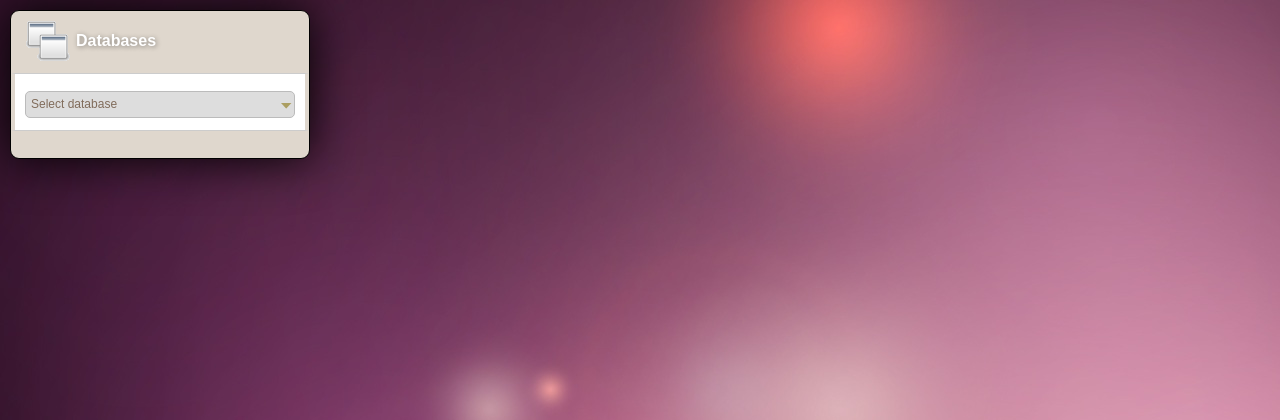
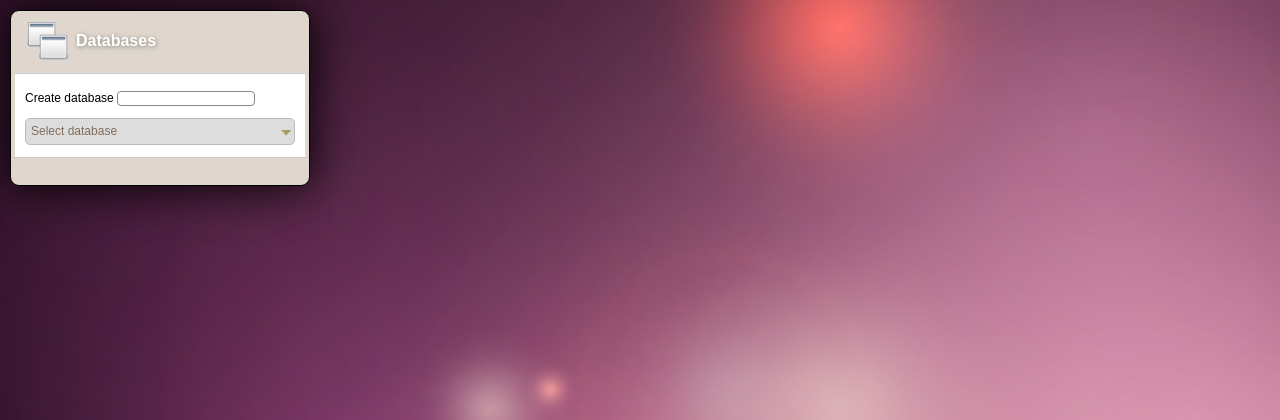
Before and after one commit to meachamrob/openSqlAdmin, a PHP site: page / in a window 1280 px wide. Shown: the top 420 px of the page. Run offline with PHP 8.4, Linux system fonts and the light colour scheme; some libraries are stand-ins or nearby versions.

Commit message:
Add create database

```diff
--- a/css/admin.css.php
+++ b/css/admin.css.php
@@ -3,6 +3,9 @@
 ?>
 ._selected_{
     border-right:2px solid #000;
+}
+.row {
+    white-space:nowrap;
 }
 #col-left{
     float:left;
--- a/index.php
+++ b/index.php
@@ -47,15 +47,17 @@
             <div class="sidebox">
                 <div class="boxhead"><h2><div class="show_titre"><?=_SQL_DATABASES_NAMES?></div><div id="sql_databaseName_loading"></div></h2></div>
                 <div class="boxbody">
+                    <p>
+                        <div class="row">
+                            <?=_SQL_CREATE_DATABASE?> <input type="text" maxsize="32" id="sql_databaseName_new" name="_sql_[database][name]" />
+                        </div>
+                    </p>
                     <dl class="dropdown">
                         <dt><a href="#"><span>Select database</span></a></dt>
                         <dd>
                             <ul id="sql_databasesNames"></ul>
                         </dd>
                     </dl>
-                    <!--
-                    <?=_SQL_NEW_DATABASE_NAME?><input type="text" maxsize="32" id="sql_databaseName_new" name="_sql_[database][name]" />
-                    -->
                 </div>
                 <div class="boxfooter"><h2></h2></div>
             </div>
@@ -70,6 +72,16 @@
 
         <script type="text/javascript">
 
+            var _box_tables = '';
+
+            _box_tables += '<div class="sidebox">';
+            _box_tables += '  <div class="boxhead"><h2><div class="show_titre"><div id="sql_databaseName"></div><div id="sql_tablesNames_loading"></div></h2></div>';
+            _box_tables += '  <div class="boxbody">';
+            _box_tables += '    <p><ul></ul></p>';
+            _box_tables += '  </div>';
+            _box_tables += '  <div class="boxfooter"><h2></h2></div>';
+            _box_tables += '</div>';
+
             $(document).ready(function() {
                 dspDatabases();
             });
@@ -83,22 +95,46 @@
                 var _index  = $("#sql_databasesNames li").index(this);
                 var _value  = $(this).html();
 
-                var _html = '';
-
-                _html += '<div class="sidebox">';
-                _html += '  <div class="boxhead"><h2><div class="show_titre"><div id="sql_databaseName"></div><div id="sql_tablesNames_loading"></div></h2></div>';
-                _html += '  <div class="boxbody">';
-                _html += '    <ul></ul>';
-                _html += '  </div>';
-                _html += '  <div class="boxfooter"><h2></h2></div>';
-                _html += '</div>';
-
-                $('#sql_tablesNames').html(_html);
+                $('#sql_tablesNames').html(_box_tables);
 
                 $('#sql_databaseName').html(_value);
                 dspTables(_value);
                 dspFormCreateTable(_value);
+            });
 
+            /* ============================================================================= */
+            /* --- CREATE DATABASE : If the user change the database name in the "input" --- */
+            /* ============================================================================= */
+
+            $('#sql_databaseName_new').live("change", function()
+            {
+                var _value = $('#sql_databaseName_new').val();
+
+                // stop form from submitting normally
+
+                //event.preventDefault();
+
+                if (confirm("Create database \""+_value+"\" ?"))
+                {
+
+                    $('#sql_tablesNames').html(_box_tables);
+
+                    $("#sql_databaseName").html(_value);
+
+                    $("#sql_databaseName_new").attr('value','');
+
+                    $.ajax({
+                        type: "POST",
+                        url: "js/create_database.php",
+                        data: "dirConfigs=<?=_DIR_CONFIGS?>&database_name="+_value,
+                        success: function(msg,text){
+                            dspDatabases();
+                            dspTables(_value);
+                            dspFormCreateTable(_value);
+                            alert(msg);
+                        }
+                    });
+                }
             });
 
             /* ========================================== */
@@ -334,12 +370,13 @@
                 _html += '  <input type="hidden" name="_sql_[database][name]" id="_sql_[database][name]" value="'+_database_name+'" />';
 
                 _html += '  <div class="sidebox">';
-                _html += '  <div class="boxhead"><h2><div class="edit_titre"><input type="text" maxsize="32" id="sql_tableName_new" name="_sql_[table][name]" /></div><div id="sql_tableName_loading"></div></h2></div>';
+                _html += '  <div class="boxhead"><h2><div class="edit_titre"><?=_SQL_CREATE_OR_UPDATE_TABLE?></div><div id="sql_tableName_loading"></div></h2></div>';
                 _html += '      <div class="boxbody">';
+                _html += '          <?=_SQL_TABLE_NAME?> <input type="text" maxsize="32" id="sql_tableName_new" name="_sql_[table][name]" alt="<?=_SQL_CREATE_TABLE_INPUT?>" title="<?=_SQL_CREATE_TABLE_INPUT?>" />';
                 _html += '          <ul id="sql_tableColumns"></ul>';
                 _html += '          <p>';
                 _html += '              <span class="_a_ _button_" onclick="$(\'#sql_tableColumns\').append(_addColumn(\'\',\'\',\'\',\'\',\'\'));"><?=_SQL_ADD_COLUMN?></span>';
-                _html += '              <input type="submit" value="<?=_SQL_EXECUTE?>" />';
+                _html += '              <input type="submit" value="<?=_SQL_CREATE_TABLE_SUBMIT?>" />';
                 _html += '          </p>';
                 _html += '      </div>';
                 _html += '      <div class="boxfooter"><h2></h2></div>';
--- a/languages/en.php
+++ b/languages/en.php
@@ -28,4 +28,9 @@
     define('_SQL_UNSIGNED','Unsigned');
     define('_SQL_EXECUTE', 'Execute');
     define('_SQL_DATABASES_NAMES', 'Databases');
+    define('_SQL_DATABASE', 'Database');
+    define('_SQL_CREATE_DATABASE', 'Create database');
+    define('_SQL_CREATE_OR_UPDATE_TABLE', 'Create or update table');
+    define('_SQL_CREATE_TABLE_INPUT', 'Change this value to start a new table then clic [add column].');
+    define('_SQL_CREATE_TABLE_SUBMIT', 'Create/Update table now');
 ?>
```
Also changed, not shown: class/Database.php (+14 -0 lines), js/create_database.php (added, +52 -0 lines), 1 other file.
